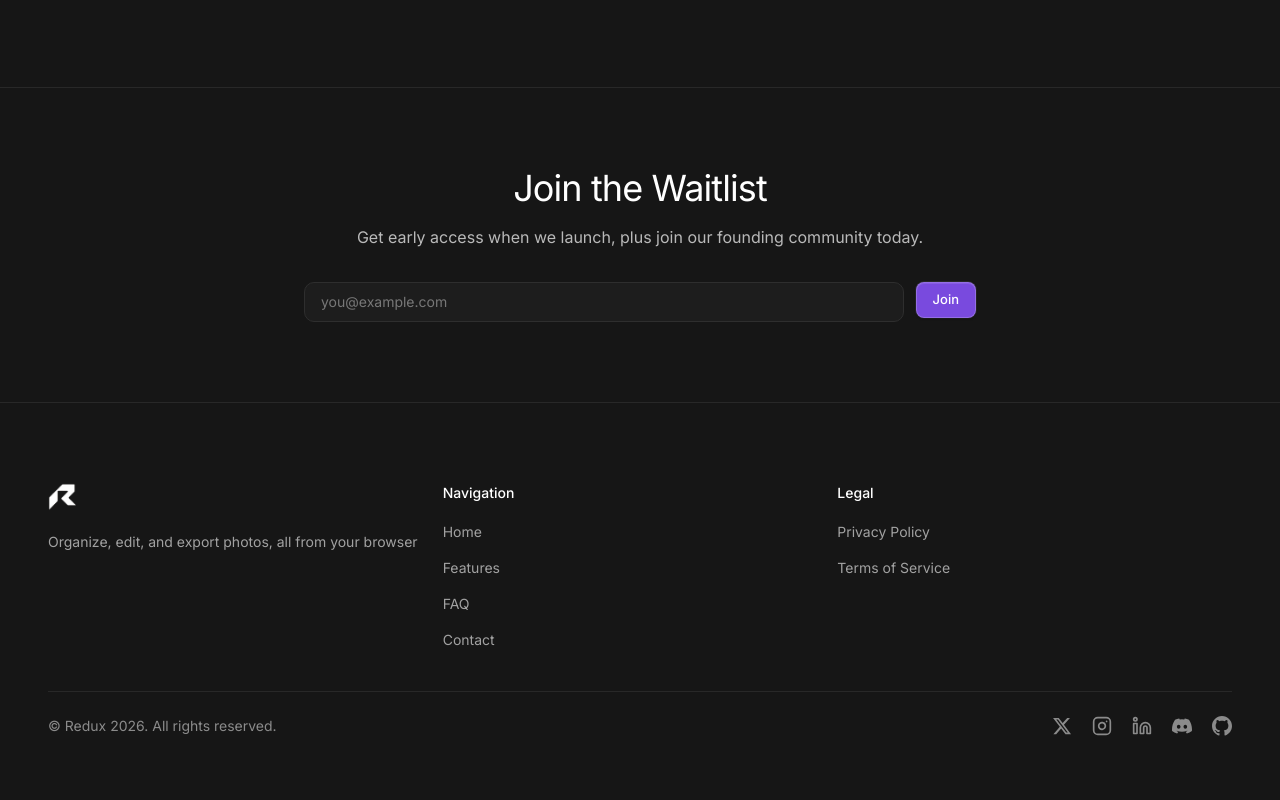
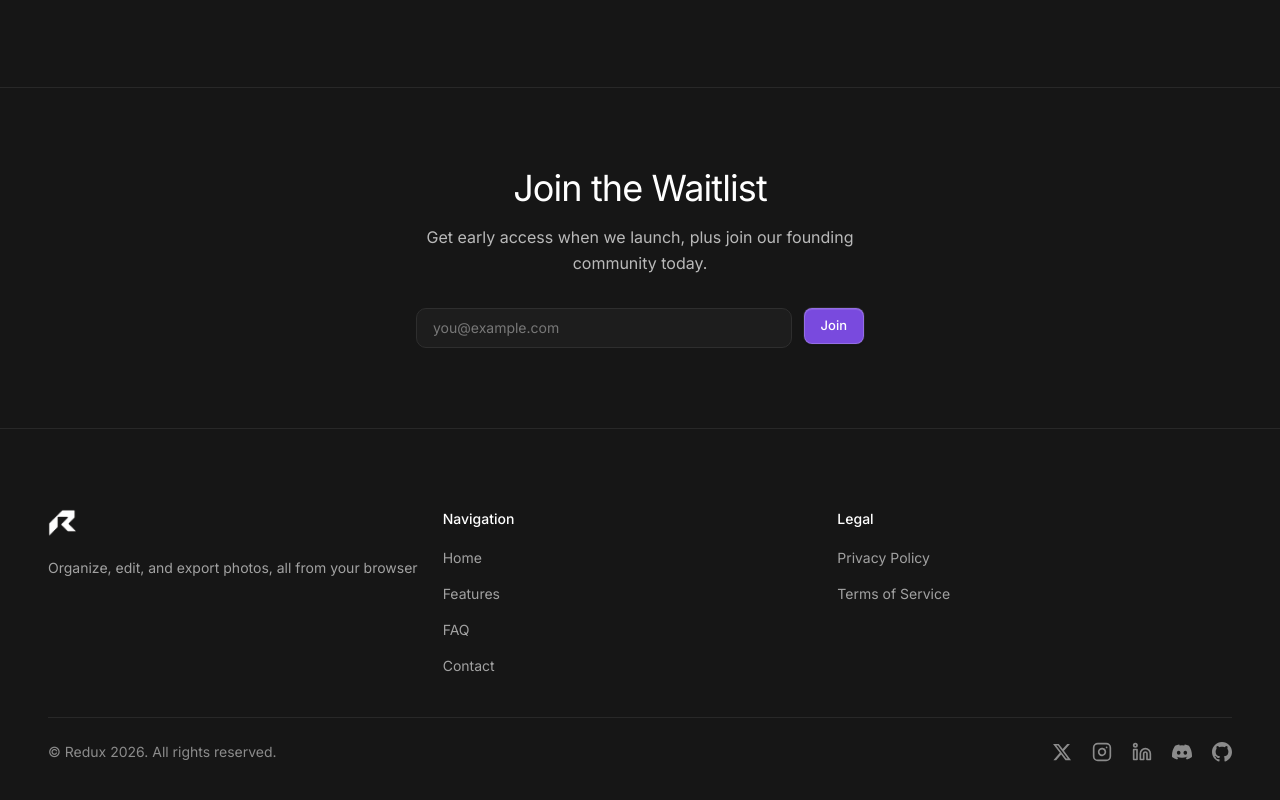
Before and after one commit to Redux-so/redux-web, a Next.js app: page / in a window 1280 px wide. Shown: the part 4479-5279 px from the top of the page. Built offline with nearby package versions, Linux system fonts and the light colour scheme.

Commit message:
style: narrow waitlist email form width

```diff
--- a/src/components/WaitlistSection.tsx
+++ b/src/components/WaitlistSection.tsx
@@ -78,7 +78,7 @@ export default function WaitlistSection() {
   return (
     <SectionShell className="relative z-[1]">
       <ScrollRevealGroup
-        className="mx-auto w-full max-w-2xl text-center"
+        className="mx-auto w-full max-w-lg text-center"
         stagger={0.12}
       >
         <ScrollRevealItem>
@@ -94,12 +94,12 @@ export default function WaitlistSection() {
           </p>
         </ScrollRevealItem>
 
-        <div className="relative mt-8">
+        <div className="relative mx-auto mt-8 w-full max-w-md">
           <form
             onSubmit={handleSubmit}
             aria-hidden={formState !== "idle"}
             className={cn(
-              "flex flex-col gap-3 sm:flex-row sm:items-start",
+              "flex flex-col gap-3 sm:flex-row sm:items-start sm:justify-center",
               formState !== "idle" && "pointer-events-none invisible",
             )}
           >
```
